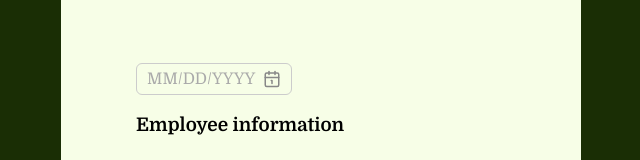
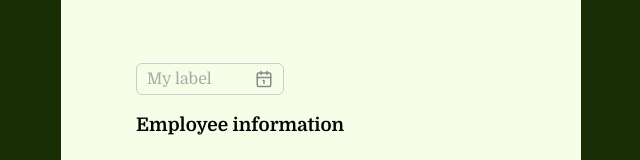
Before and after one commit to l-nikola/HRnet, a React (Vite) app: page / in a window 1280 px wide. Shown: the part 369-529 px from the top of the page, without its empty margins (319-959 px from the left). Built offline with nearby package versions, Linux system fonts and the light colour scheme.

Commit message:
feat : add custom label on datePicker

```diff
--- a/src/components/DatePicker/index.jsx
+++ b/src/components/DatePicker/index.jsx
@@ -2,7 +2,7 @@ import { useState } from "react";
 import Popup from "../DatePicker/Popup";
 import { Calendar1 } from "lucide-react";
 
-export default function DatePicker({ showTodayButton }) {
+export default function DatePicker({ showTodayButton, label }) {
   const [open, setOpen] = useState(false);
   const [value, setValue] = useState(null);
 
@@ -39,7 +39,7 @@ export default function DatePicker({ showTodayButton }) {
                 day: "2-digit",
                 year: "numeric",
               })
-            : "MM/DD/YYYY"}
+            : label}
         </span>
         <Calendar1 size={18} color="#888" />
       </div>
--- a/src/pages/CreateEmployee/index.jsx
+++ b/src/pages/CreateEmployee/index.jsx
@@ -23,7 +23,12 @@ export default function CreateEmployee() {
 
   return (
     <main className="createEmployee">
-      <DatePicker value={date} onChange={setDate} showTodayButton />
+      <DatePicker
+        value={date}
+        onChange={setDate}
+        showTodayButton
+        label="My label"
+      />
       <LocalizationProvider dateAdapter={AdapterDayjs}>
         <form onSubmit={handleSubmit}>
           <EmployeeGeneralInfo />
```
